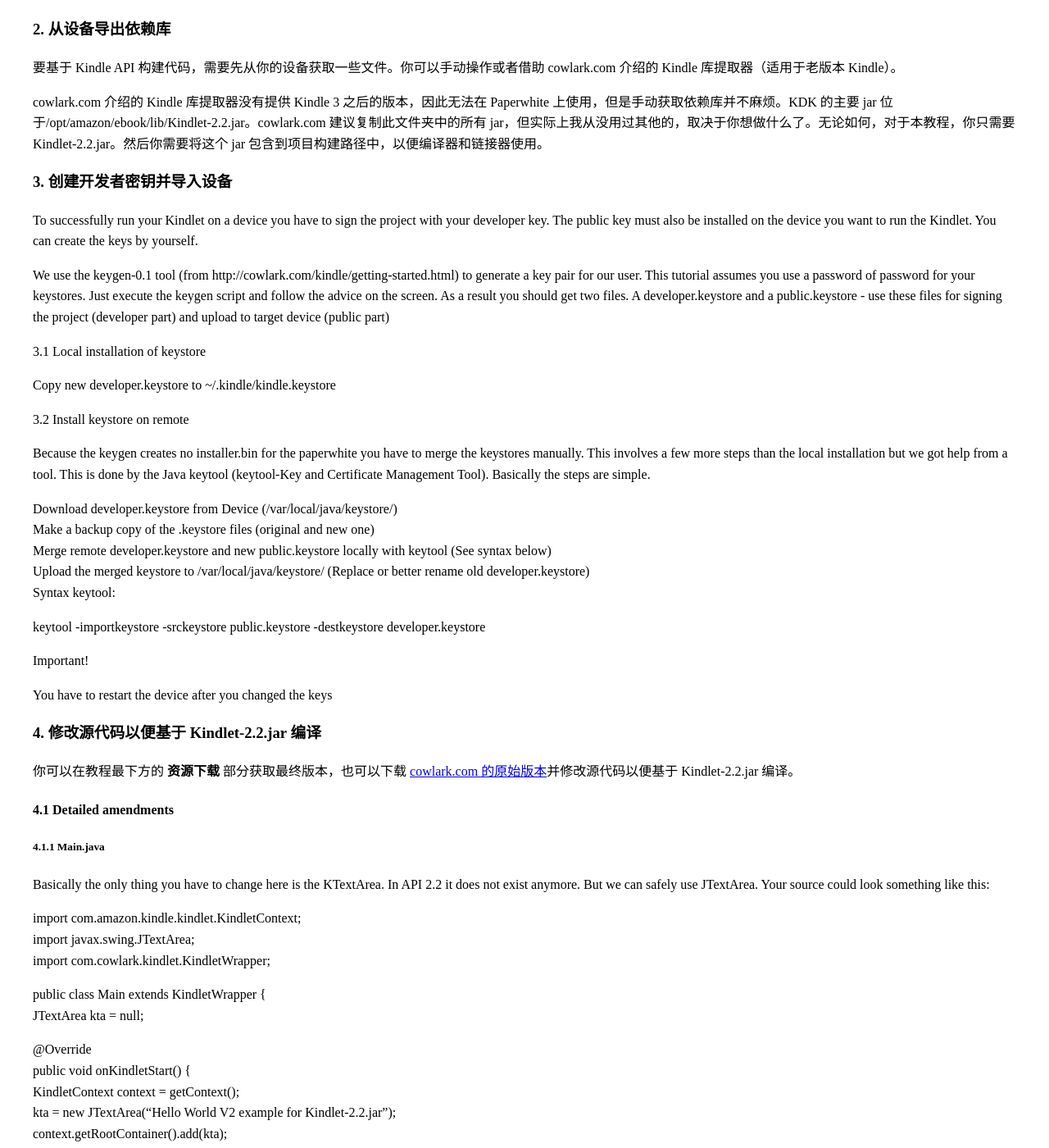
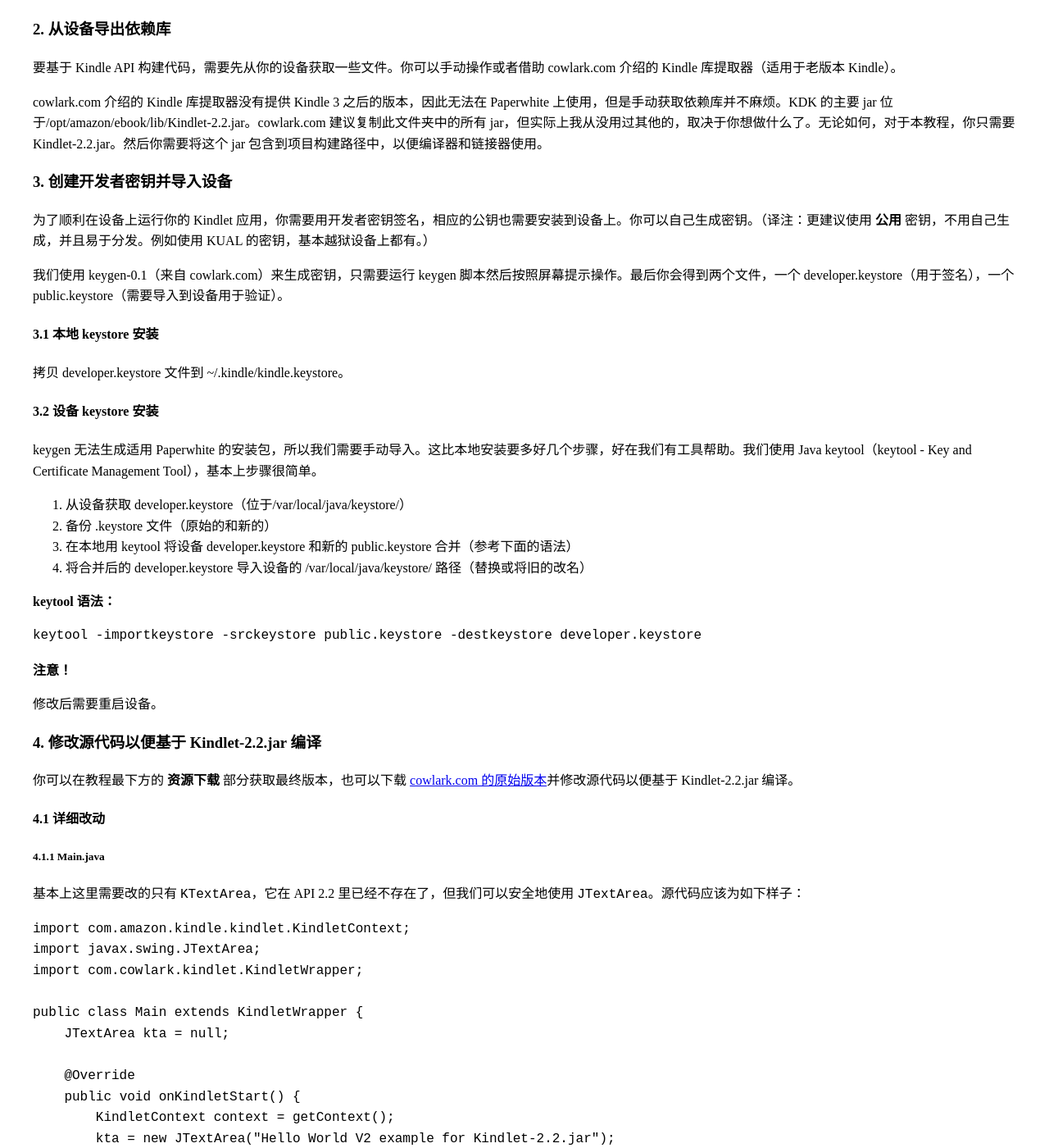
Before and after one commit to geansea/geansea.github.io, a Jekyll site: the page built from _posts/2017-02-28-kindle-paperwhite-helloworldv2.md, in a window 1280 px wide and 1400 px high, scrolled down 938 px. Shown: the whole window at 82% size. Built offline with Jekyll 4.4.1, drawn with Linux system fonts in a browser that asks for light colours; some of the changed text lies outside the part shown.

Commit message:
update post

````diff
--- a/_posts/2017-02-28-kindle-paperwhite-helloworldv2.md
+++ b/_posts/2017-02-28-kindle-paperwhite-helloworldv2.md
@@ -45,59 +45,65 @@
 
 ### 3. 创建开发者密钥并导入设备
 
-To successfully run your Kindlet on a device you have to sign the project with your developer key. The public key must also be installed on the device you want to run the Kindlet. You can create the keys by yourself.
+为了顺利在设备上运行你的 Kindlet 应用，你需要用开发者密钥签名，相应的公钥也需要安装到设备上。你可以自己生成密钥。（译注：更建议使用 **公用** 密钥，不用自己生成，并且易于分发。例如使用 KUAL 的密钥，基本越狱设备上都有。）
 
-We use the keygen-0.1 tool (from http://cowlark.com/kindle/getting-started.html) to generate a key pair for our user. This tutorial assumes you use a password of password for your keystores. Just execute the keygen script and follow the advice on the screen. As a result you should get two files. A developer.keystore and a public.keystore - use these files for signing the project (developer part) and upload to target device (public part)
+我们使用 keygen-0.1（来自 cowlark.com）来生成密钥，只需要运行 keygen 脚本然后按照屏幕提示操作。最后你会得到两个文件，一个 developer.keystore（用于签名），一个 public.keystore（需要导入到设备用于验证）。
 
-3.1 Local installation of keystore
+#### 3.1 本地 keystore 安装
 
-Copy new developer.keystore to ~/.kindle/kindle.keystore
+拷贝 developer.keystore 文件到 ~/.kindle/kindle.keystore。
 
-3.2 Install keystore on remote
+#### 3.2 设备 keystore 安装
 
-Because the keygen creates no installer.bin for the paperwhite you have to merge the keystores manually. This involves a few more steps than the local installation but we got help from a tool. This is done by the Java keytool (keytool-Key and Certificate Management Tool). Basically the steps are simple.
+keygen 无法生成适用 Paperwhite 的安装包，所以我们需要手动导入。这比本地安装要多好几个步骤，好在我们有工具帮助。我们使用 Java keytool（keytool - Key and Certificate Management Tool），基本上步骤很简单。
 
-Download developer.keystore from Device (/var/local/java/keystore/)
-Make a backup copy of the .keystore files (original and new one)
-Merge remote developer.keystore and new public.keystore locally with keytool (See syntax below)
-Upload the merged keystore to /var/local/java/keystore/ (Replace or better rename old developer.keystore)
-Syntax keytool:
+1. 从设备获取 developer.keystore（位于/var/local/java/keystore/）
+2. 备份 .keystore 文件（原始的和新的）
+3. 在本地用 keytool 将设备 developer.keystore 和新的 public.keystore 合并（参考下面的语法）
+4. 将合并后的 developer.keystore 导入设备的 /var/local/java/keystore/ 路径（替换或将旧的改名）
 
+**keytool 语法：**
+
+```shell
 keytool -importkeystore -srckeystore public.keystore -destkeystore developer.keystore
+```
 
-Important!
+**注意！**
 
-You have to restart the device after you changed the keys
+修改后需要重启设备。
 
 ### 4. 修改源代码以便基于 Kindlet-2.2.jar 编译
 
 你可以在教程最下方的 **资源下载** 部分获取最终版本，也可以下载 [cowlark.com 的原始版本](http://cowlark.com/kindle/HelloWorld.zip)并修改源代码以便基于 Kindlet-2.2.jar 编译。
 
-#### 4.1 Detailed amendments
+#### 4.1 详细改动
 
 ##### 4.1.1 Main.java
 
-Basically the only thing you have to change here is the KTextArea. In API 2.2 it does not exist anymore. But we can safely use JTextArea. Your source could look something like this:
+基本上这里需要改的只有 `KTextArea`，它在 API 2.2 里已经不存在了，但我们可以安全地使用 `JTextArea`。源代码应该为如下样子：
 
+```java
 import com.amazon.kindle.kindlet.KindletContext;
 import javax.swing.JTextArea;
 import com.cowlark.kindlet.KindletWrapper;
 
 public class Main extends KindletWrapper {
-  JTextArea kta = null;
+    JTextArea kta = null;
 
-  @Override
-  public void onKindletStart() {
-      KindletContext context = getContext();
-      kta = new JTextArea("Hello World V2 example for Kindlet-2.2.jar");
-      context.getRootContainer().add(kta);
-  }
+    @Override
+    public void onKindletStart() {
+        KindletContext context = getContext();
+        kta = new JTextArea("Hello World V2 example for Kindlet-2.2.jar");
+        context.getRootContainer().add(kta);
+    }
 }
+```
 
-##### 4.1.2 Manifest file
+##### 4.1.2 Manifest 文件
 
-The projects manifest file for API 2.2 has 3 more properties you have to set. If you fail to you get a compiler error. The manifest should read as follows:
+API 2.2 的 manifest 文件增加了三个必须设置的属性，否则会得到编译错误。manifest 应该为如下样子：
 
+```shell
 Manifest-Version: 1.0
 Main-Class: ch.kimhauser.kindle.helloworldv2.Main
 Implementation-Title: HelloWorldV2
@@ -106,11 +112,13 @@
 Extension-List: SDK
 SDK-Extension-Name: com.amazon.kindle.kindlet
 SDK-Specification-Version: 2.1
+```
 
-4.1.3 Extension: Usage of KMenu and KOptionPane.showMessageDialog
+##### 4.1.3 拓展：`KMenu` 和 `KOptionPane.showMessageDialog` 的使用
 
-Adding a menu to the top left standard menu is a piece of cake. Use a new KMenu and add MenuItems to it in onKindletStart. When you're done you can use the setMenu function on the KindletContext. The menu then will be appended to the existing one(s). You can use an ActionListener on the menu items to catch the selection event. This example shows you the Action command of the selected menu item with a message box (KOptionPane.showMessageDialog). The source looks like this:
+要在左上角添加一个标准菜单是小事一桩。在 `onKindletStart` 里创建一个 `KMenu` 并添加 `KMenuItem` 对象，然后调用 `KindletContext` 的 `setMenu` 方法。你可以在目录项上使用 `ActionListener` 来截取选择事件。下面的例子通过信息框（`KOptionPane.showMessageDialog`）显示了选择菜单项后的操作指令，源代码如下：
 
+```java
 public class Main extends KindletWrapper implements ActionListener {
 
 @Override
@@ -120,6 +128,8 @@
     KMenu mnu = new KMenu();
     mnu.add("Example Menu", this);
     context.setMenu(mnu);
+    ...
+}
 
 ...
 
@@ -127,15 +137,17 @@
 public void actionPerformed(ActionEvent arg0) {
     KOptionPane.showMessageDialog(getContext().getRootContainer(), "Action command: " + arg0.getActionCommand());
 }
+```
 
-5. Compile, pack and sign source
+### 5. 编译、打包并签名
 
-To compile the project you can either import the ant build.xml into Eclipse (via menu New > Project > Java > Project from existing Ant Buildfile) and build it with Eclipse (Create a new builder: Project properties > Builders > New > Antbuilder) or run the makekindlet script directly from within console if you have ant installed on your system
+要编译工程，你可以把 ANT 的 build.xml 导入 Eclipse（通过菜单 New > Project > Java > Project from existing Ant Buildfile），然后使用 Eclipse 构建（创建一个新的构建：Project properties > Builders > New > Antbuilder）。或者，如果你已经安装了 ANT，直接在终端运行 makekindlet 脚本即可。
 
-5.1 Makefile
+#### 5.1 脚本构建
 
-The makekindlet script will compile the project and create a signed azw2 file you can upload to your device. It looks like this
+makekindlet 脚本会编译并签名，最终得到一个 azw2 文件来上传到设备。脚本内容为：
 
+```shell
 #!/bin/sh
 FILENAME=HelloWorldV2
 KEYSTORE=$HOME/.kindle/kindle.keystore
@@ -149,24 +161,26 @@
 jarsigner -keystore $KEYSTORE -storepass password $JAR dk$USER
 jarsigner -keystore $KEYSTORE -storepass password $JAR di$USER
 jarsigner -keystore $KEYSTORE -storepass password $JAR dn$USER
+```
 
-6. Upload azw2 to device
+### 6. 把 azw2 上传到设备
 
-If everything has gone well you now should be ready to upload the created azw2 file to the device at /mnt/us/documents. For example you can use the following commands to modify the above script
+如果一切顺利，你现在应该准备把 azw2 文件上传到设备的 /mnt/us/documents 目录了（译注：/mnt/us 是以 USB 存储设备连接时的根目录）。比如说你可以把下面的命令加到上面的脚本末尾：
 
+```shell
 ssh root@192.168.15.244 rm -f /mnt/us/documents/$JAR
 scp $JAR root@192.168.15.244:/mnt/us/documents
+```
 
-Source & Downloads
-Hello World V2 for Paperwhite (K5)
-HelloWorldV2.zip (715 KB - 29.06.2013)
+## 资源下载
+* 适用于 Paperwhite 的 [Hello World V2][hello_world_v2]（715 KB）
+* cowlark.com 原版 [Hello World][hello_world]
+* 用于生成密钥的 [keygen-0.1][keygen]
 
-Original Hello World from cowlark.com
-http://cowlark.com/kindle/HelloWorld.zip (alternative download)
+[hello_world_v2]: http://www.kimhauser.ch/downloads/kindle/HelloWorldV2.zip
+[hello_world]: http://cowlark.com/kindle/HelloWorld.zip
+[keygen]: http://cowlark.com/kindle/keygen-0.1.zip
 
-keygen-0.1 (for signing project)
-http://cowlark.com/kindle/keygen-0.1.zip (alternative download)
-
-Credits
-Original tutorial by http://cowlark.com
-Amendments for Kindle Paperwhite FW 5.3.5 by Kim Hauser
+## 致谢
+* cowlark.com 的[教程][previous_en]
+* Kim Hauser（译注：本文作者）的 Amendments for Kindle Paperwhite FW 5.3.5
````
Also changed, not shown: other parts of _posts/2017-02-28-kindle-paperwhite-helloworldv2.md (+1 -1 lines).
